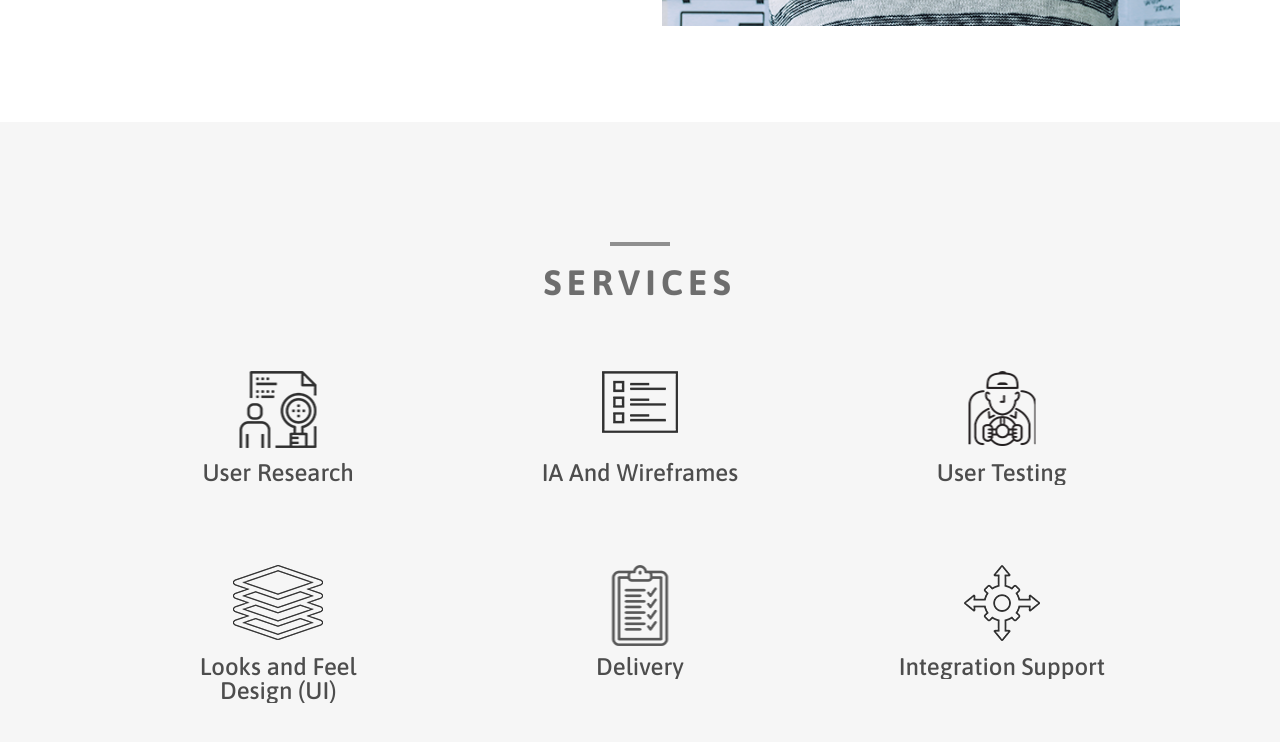
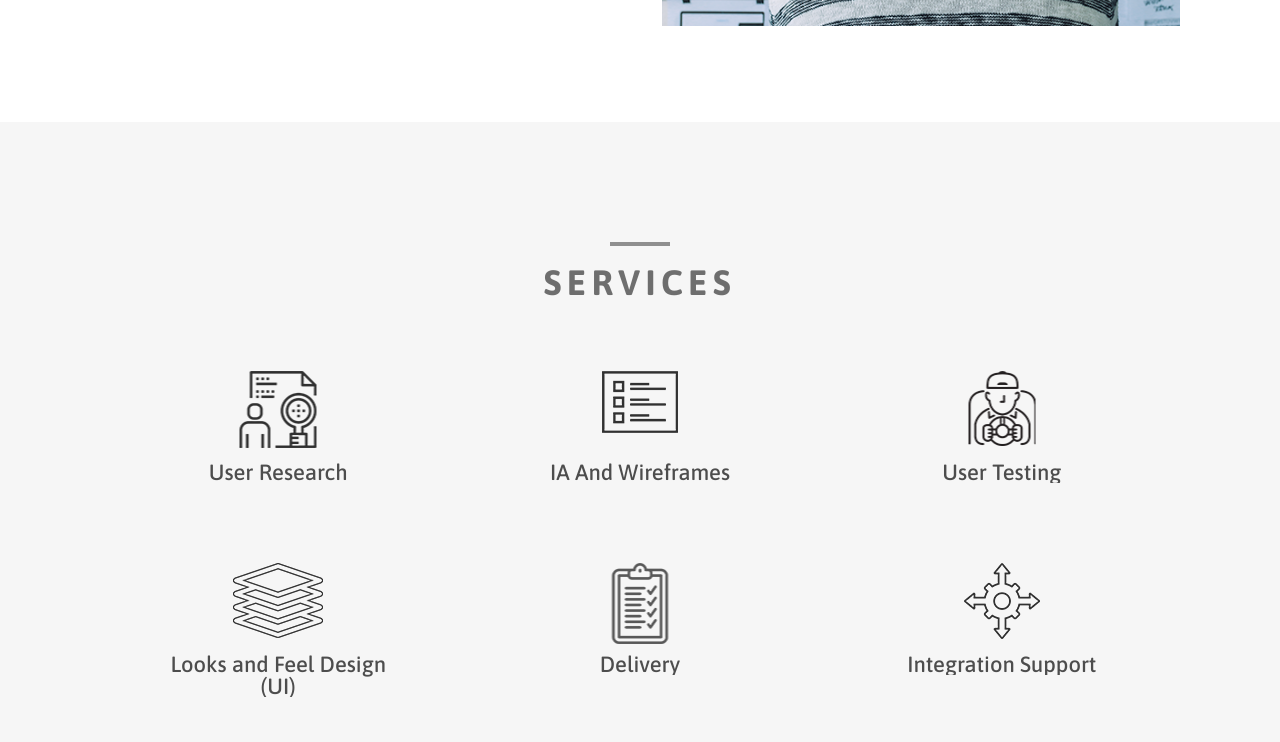
Before and after one commit to GeekHub-FrontEnd-CMS-Online-8/BuianAlex_HW_06, a website: page app/index.html in a window 1280 px wide. Shown: the part 1184-1926 px from the top of the page. Drawn offline with nearby package versions, Linux system fonts and the light colour scheme; files that its build step writes are made by us from their sources.

Commit message:
serv respons

```diff
--- a/app/sass/_services.scss
+++ b/app/sass/_services.scss
@@ -10,8 +10,8 @@
 }
 .features-item{
   position: relative;
-  width: 33%;
-  min-width: 300px;
+  width: 100%;
+  min-width: 200px;
   padding-top: 90px;
   text-align: center;
   margin-bottom: 5rem;
@@ -38,7 +38,7 @@
   h3{
     max-width: 220px;
     overflow: hidden;
-    font-size: 24px;
+    // font-size: 24px;
     font-weight: 500;
     margin: 0 auto;
   }
@@ -56,3 +56,45 @@
   text-align: left;
 
 }
+    /* Extra small devices (phones, 600px and down) */
+// @media only screen and (max-width: 600px) {
+//   .features-item{
+//     width: 50%;
+//   }
+
+
+//   }
+  /* Small devices (portrait tablets and large phones, 600px and up) */
+  @media only screen and (min-width: 420px) {
+    .features-item{
+    width: 50%;
+     h3{
+        font-size: 1.375rem;
+
+      }
+  }
+  }
+
+
+  /* Medium devices (landscape tablets, 768px and up) */
+  @media only screen and (min-width: 768px) {
+    .features-item{
+    width: 33%;
+  }
+
+  }
+
+  /* Large devices (laptops/desktops, 992px and up) */
+  @media only screen and (min-width: 992px) {
+
+
+  }
+
+  /* Extra large devices (large laptops and desktops, 1200px and up) */
+  @media only screen and (min-width: 1200px) {
+
+  }
+  @media only screen and (min-width: 1285px) {
+
+
+  }
```
